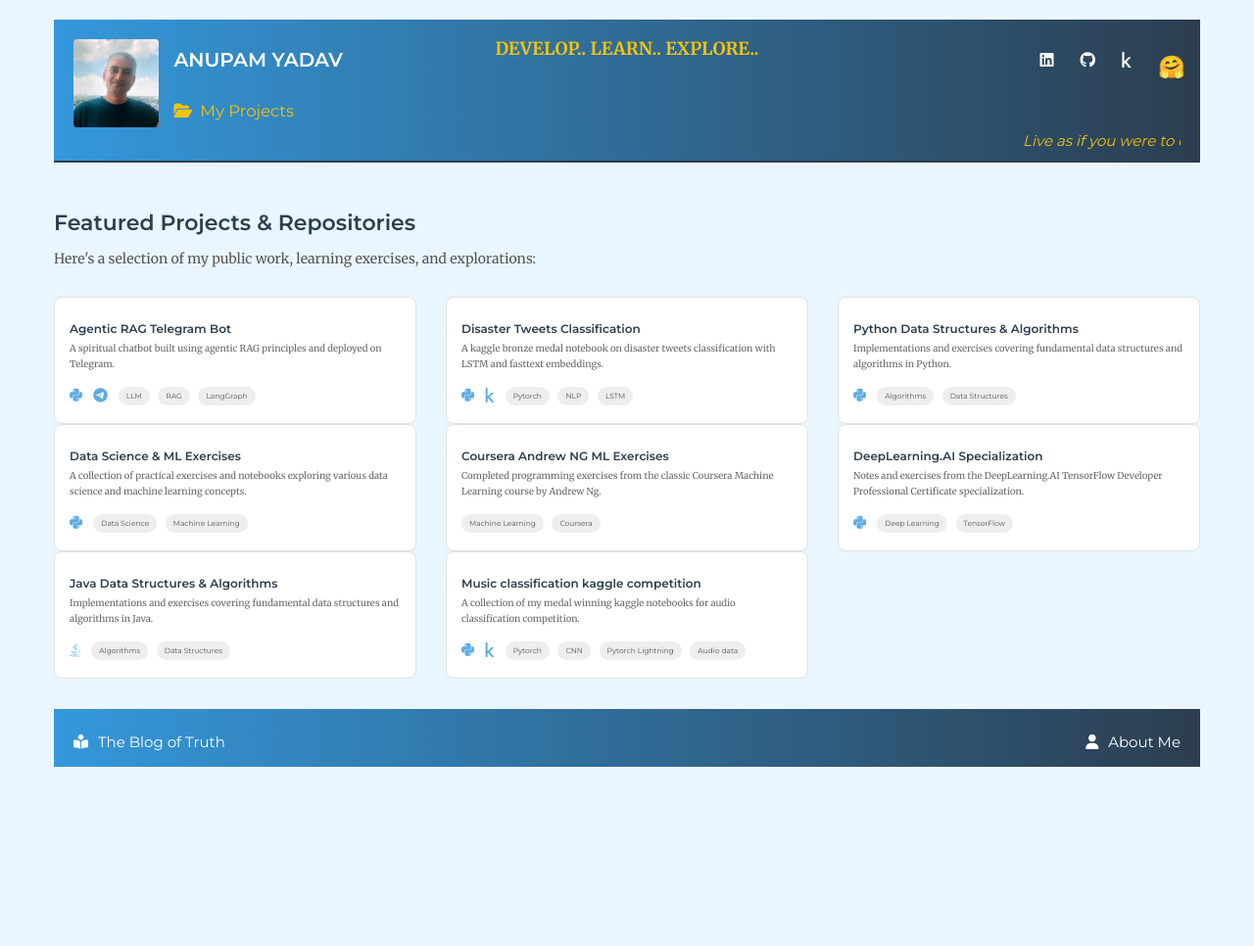
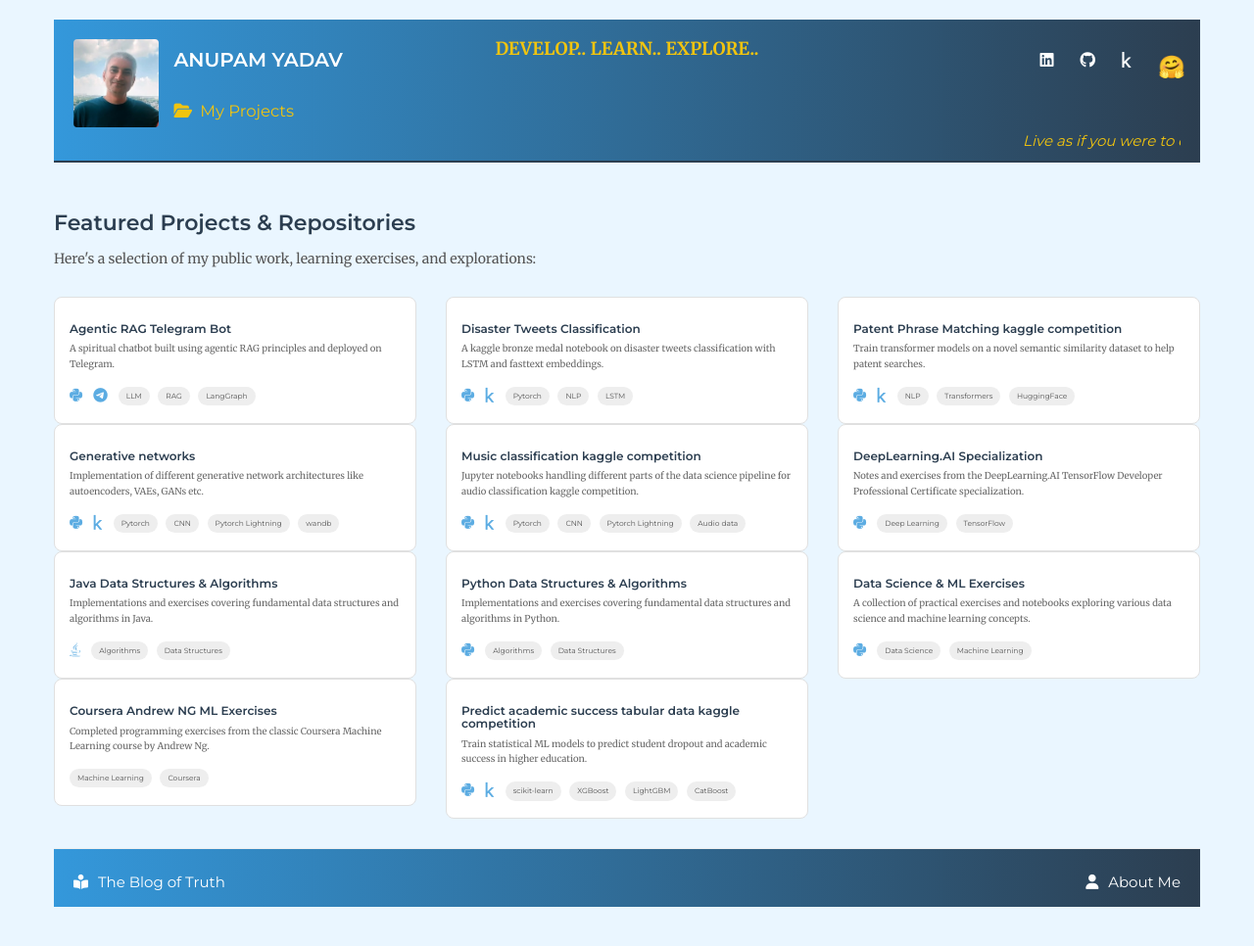
Before and after one commit to bk-anupam/bk-anupam.github.io, a Jekyll site: the page built from pages/Repositories.html, in a window 1280 px wide. Shown: the whole page at 98% size. Built offline with Jekyll 4.4.1, drawn with Linux system fonts in a browser that asks for light colours; before the commit the page ends 900 px from its top, so only the background shows below that.

Commit message:
updated projects

```diff
--- a/pages/Repositories.html
+++ b/pages/Repositories.html
@@ -53,53 +53,60 @@ description: A collection of my public code repositories and projects.
             </div>
         </div>
 
-        <!-- Card 3: Python DS/Algos -->
+        <!-- Card 3: USPPM kaggle competition -->
         <div class="col-lg-4 col-md-6 mb-4">
             <div class="card h-100">
                 <div class="card-body">
                     <h5 class="card-title">
-                        <a href="/pages/PythonDsAlgos">Python Data Structures & Algorithms</a>
+                        <a href="https://github.com/bk-anupam/KaggleChallenges/tree/master/NLP/PatentPhraseMatching" target="_blank" rel="noopener noreferrer">Patent Phrase Matching kaggle competition</a>
                     </h5>
-                    <p class="card-text">Implementations and exercises covering fundamental data structures and algorithms in Python.</p>
-                     <div class="tech-icons">
+                    <p class="card-text">Train transformer models on a novel semantic similarity dataset to help patent searches.</p>
+                    <div class="tech-icons">
                         <i class="fab fa-python" title="Python"></i>
-                        <span class="tech-tag">Algorithms</span>
-                        <span class="tech-tag">Data Structures</span>
+                        <i class="fab fa-kaggle" title="Kaggle"></i>
+                        <span class="tech-tag">NLP</span>
+                        <span class="tech-tag">Transformers</span>
+                        <span class="tech-tag">HuggingFace</span>
                     </div>
                 </div>
             </div>
         </div>
 
-        <!-- Card 4: DS/ML Exercises -->
+        <!-- Card 4: Generative networks -->
         <div class="col-lg-4 col-md-6 mb-4">
             <div class="card h-100">
                 <div class="card-body">
                     <h5 class="card-title">
-                        <a href="/pages/DS_ML_Exercises.html">Data Science & ML Exercises</a>
+                        <a href="https://github.com/bk-anupam/GenerativeNetworks" target="_blank" rel="noopener noreferrer">Generative networks</a>
                     </h5>
-                    <p class="card-text">A collection of practical exercises and notebooks exploring various data science and machine learning concepts.</p>
-                     <div class="tech-icons">
+                    <p class="card-text">Implementation of different generative network architectures like autoencoders, VAEs, GANs etc.</p>
+                    <div class="tech-icons">
                         <i class="fab fa-python" title="Python"></i>
-                        <!-- Add icons for libraries like Pandas, Scikit-learn if desired/available -->
-                         <span class="tech-tag">Data Science</span>
-                         <span class="tech-tag">Machine Learning</span>
+                        <i class="fab fa-kaggle" title="Kaggle"></i>
+                        <span class="tech-tag">Pytorch</span>
+                        <span class="tech-tag">CNN</span>
+                        <span class="tech-tag">Pytorch Lightning</span>
+                        <span class="tech-tag">wandb</span>
                     </div>
                 </div>
             </div>
         </div>
 
-        <!-- Card 5: Andrew NG Exercises -->
+        <!-- Card 5: Audio classification -->
         <div class="col-lg-4 col-md-6 mb-4">
             <div class="card h-100">
                 <div class="card-body">
                     <h5 class="card-title">
-                        <a href="/pages/AndrewNGExercises">Coursera Andrew NG ML Exercises</a>
+                        <a href="https://github.com/bk-anupam/KaggleChallenges/tree/master/AUDIO/MusicClassification" target="_blank" rel="noopener noreferrer">Music classification kaggle competition</a>
                     </h5>
-                    <p class="card-text">Completed programming exercises from the classic Coursera Machine Learning course by Andrew Ng.</p>
-                     <div class="tech-icons">
-                        <!-- Add Octave/Matlab icon if available, or just tags -->
-                        <span class="tech-tag">Machine Learning</span>
-                        <span class="tech-tag">Coursera</span>
+                    <p class="card-text">Jupyter notebooks handling different parts of the data science pipeline for audio classification kaggle competition.</p>
+                    <div class="tech-icons">
+                        <i class="fab fa-python" title="Python"></i>
+                        <i class="fab fa-kaggle" title="Kaggle"></i>
+                        <span class="tech-tag">Pytorch</span>
+                        <span class="tech-tag">CNN</span>
+                        <span class="tech-tag">Pytorch Lightning</span>
+                        <span class="tech-tag">Audio data</span>
                     </div>
                 </div>
             </div>
@@ -141,21 +148,73 @@ description: A collection of my public code repositories and projects.
             </div>
         </div>
 
-        <!-- Card 8: Audio classification -->
+        <!-- Card 8: Python DS/Algos -->
         <div class="col-lg-4 col-md-6 mb-4">
             <div class="card h-100">
                 <div class="card-body">
                     <h5 class="card-title">
-                        <a href="https://www.kaggle.com/work/collections/8166142" target="_blank" rel="noopener noreferrer">Music classification kaggle competition</a>
+                        <a href="/pages/PythonDsAlgos">Python Data Structures & Algorithms</a>
                     </h5>
-                    <p class="card-text">A collection of my medal winning kaggle notebooks for audio classification competition.</p>
+                    <p class="card-text">Implementations and exercises covering fundamental data structures and algorithms in Python.</p>
+                     <div class="tech-icons">
+                        <i class="fab fa-python" title="Python"></i>
+                        <span class="tech-tag">Algorithms</span>
+                        <span class="tech-tag">Data Structures</span>
+                    </div>
+                </div>
+            </div>
+        </div>
+
+        <!-- Card 9: DS/ML Exercises -->
+        <div class="col-lg-4 col-md-6 mb-4">
+            <div class="card h-100">
+                <div class="card-body">
+                    <h5 class="card-title">
+                        <a href="/pages/DS_ML_Exercises.html">Data Science & ML Exercises</a>
+                    </h5>
+                    <p class="card-text">A collection of practical exercises and notebooks exploring various data science and machine learning concepts.</p>
+                        <div class="tech-icons">
+                        <i class="fab fa-python" title="Python"></i>
+                        <!-- Add icons for libraries like Pandas, Scikit-learn if desired/available -->
+                            <span class="tech-tag">Data Science</span>
+                            <span class="tech-tag">Machine Learning</span>
+                    </div>
+                </div>
+            </div>
+        </div>
+
+        <!-- Card 10: Andrew NG Exercises -->
+        <div class="col-lg-4 col-md-6 mb-4">
+            <div class="card h-100">
+                <div class="card-body">
+                    <h5 class="card-title">
+                        <a href="/pages/AndrewNGExercises">Coursera Andrew NG ML Exercises</a>
+                    </h5>
+                    <p class="card-text">Completed programming exercises from the classic Coursera Machine Learning course by Andrew Ng.</p>
+                     <div class="tech-icons">
+                        <!-- Add Octave/Matlab icon if available, or just tags -->
+                        <span class="tech-tag">Machine Learning</span>
+                        <span class="tech-tag">Coursera</span>
+                    </div>
+                </div>
+            </div>
+        </div>
+
+        <!-- Card 11: Predict academic success tabular data kaggle competition -->
+        <div class="col-lg-4 col-md-6 mb-4">
+            <div class="card h-100">
+                <div class="card-body">
+                    <h5 class="card-title">
+                        <a href="https://github.com/bk-anupam/KaggleChallenges/tree/master/TABULAR/PS4E6" target="_blank" rel="noopener noreferrer">Predict academic success tabular data kaggle competition</a>
+                    </h5>
+                    <p class="card-text">Train statistical ML models to predict student dropout and academic success in higher education.</p>
                     <div class="tech-icons">
                         <i class="fab fa-python" title="Python"></i>
                         <i class="fab fa-kaggle" title="Kaggle"></i>
-                        <span class="tech-tag">Pytorch</span>
-                        <span class="tech-tag">CNN</span>
-                        <span class="tech-tag">Pytorch Lightning</span>
-                        <span class="tech-tag">Audio data</span>
+                        <span class="tech-tag">scikit-learn</span>
+                        <span class="tech-tag">XGBoost</span>
+                        <span class="tech-tag">LightGBM</span>
+                        <span class="tech-tag">CatBoost</span>
                     </div>
                 </div>
             </div>
```
